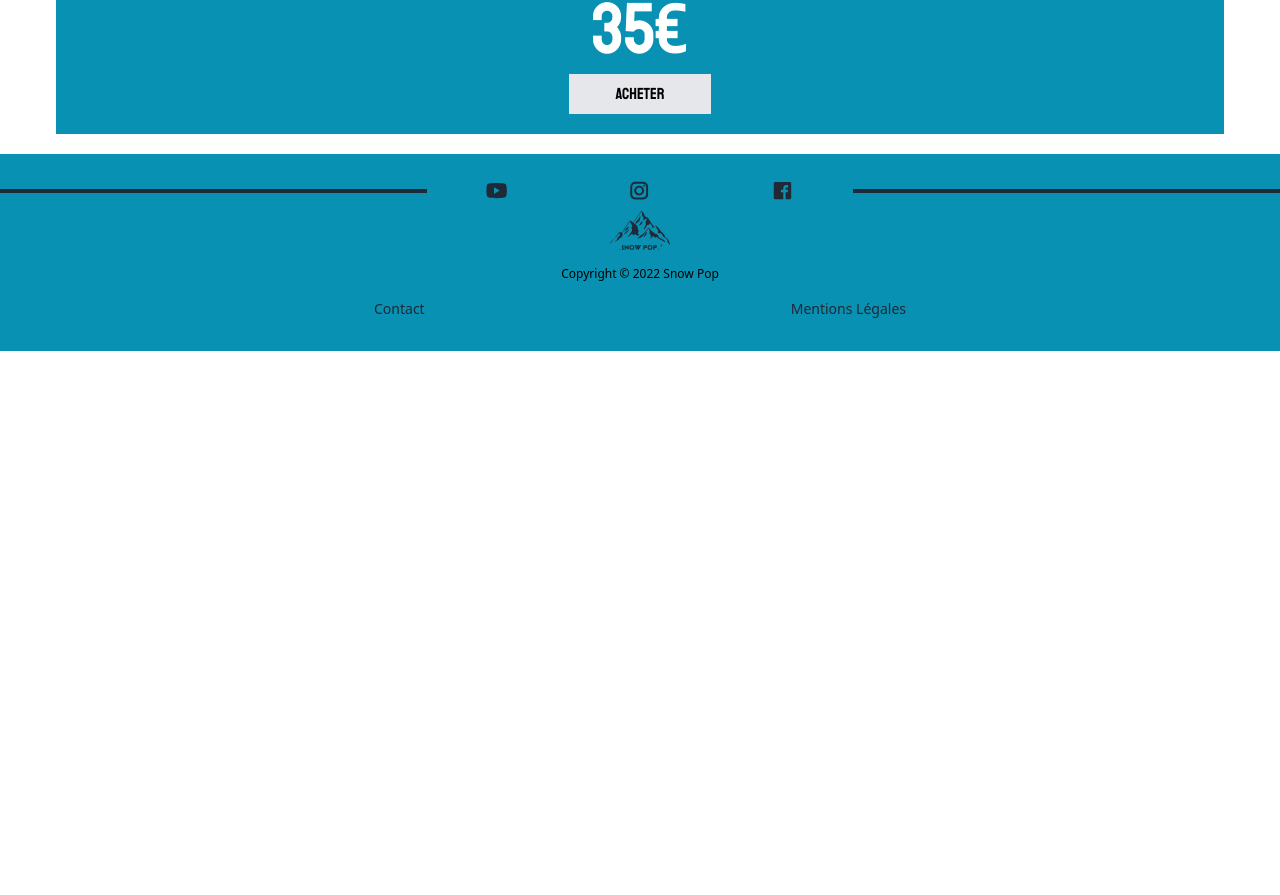
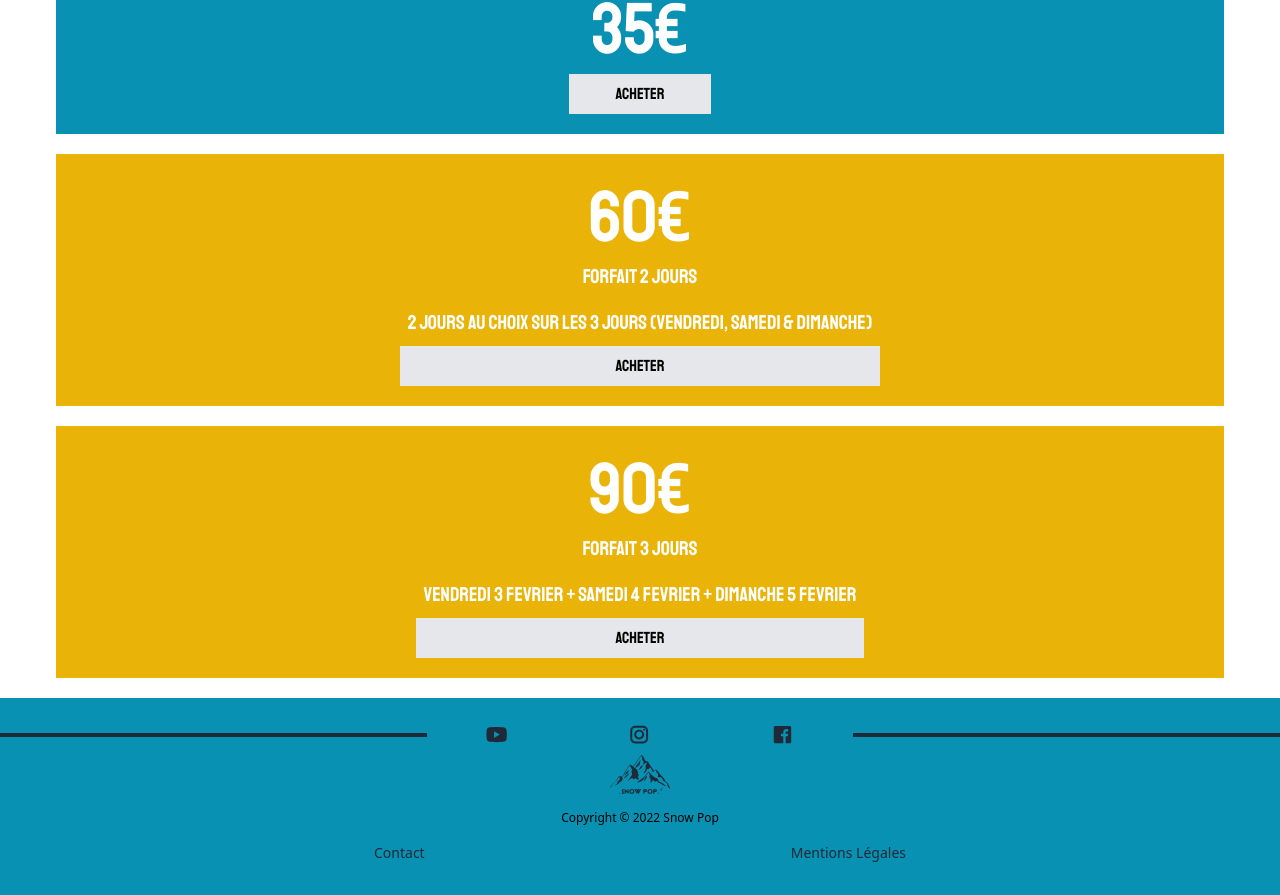
Before and after one commit to lavaine-iris/sae203, a Vue app: page /Billeterie in a window 1280 px wide. Shown: the part 838-1733 px from the top of the page. Before the commit the page ends 1189 px from the top, so only its background shows below. Built offline with nearby package versions, Linux system fonts and the light colour scheme.

Commit message:
Deuxième Card Billeterie

```diff
--- /dev/null
+++ b/src/components/CardBilleterie.vue
@@ -0,0 +1,32 @@
+<template>
+      <div class="grid place-content-center bg-yellow-500 m-5 p-5 mx-14">
+
+    <p class="text-white font-staatliches text-7xl text-center p-2">
+      {{ price }}
+    </p>
+    <div class="font-staatliches mb-2 text-white text-lg text-center"> {{ nom }} </div>
+    <p class="text-white font-staatliches text-lg text-center p-2">
+    {{ description }}</p>
+    <button class="bg-gray-200 font-staatliches py-2 px-8 text-center">Acheter</button>
+  </div>
+</template>
+
+  <script>
+export default {
+  props: {
+    nom: {
+      type: String,
+      default: "Forfait 2 jours",
+    },
+    price: {
+      type: String,
+      default: "60€",
+    },
+    description: {
+      type: String,
+      default: "2 JOURS AU CHOIX SUR LES 3 JOURS (VENDREDI, SAMEDI & DIMANCHE)",
+    },
+  },
+  components: {},
+};
+</script>
--- a/src/views/ArtisteView.vue
+++ b/src/views/ArtisteView.vue
@@ -8,8 +8,8 @@
       <div class="h-1 w-1/3 bg-yellow-500"></div>
     </div>
 
-    <h2 class="font-staatliches text-xl">Nekfeu</h2>
-    <img src="/public/images/nekfeu.webp" alt="Nekfeu" />
+    <h2 class="font-staatliches text-xl m-2">Nekfeu</h2>
+    <img class="p-5" src="/public/images/nekfeu.webp" alt="Nekfeu" />
     <h3 class="font-semibold m-6">Un artiste aux multiples talents</h3>
     <p class="m-4">
       Que ce soit dans sa carrière solo, avec ses différents groupes ou au cinéma, Nekfeu semble transformer tout ce qu’il touche en or.
@@ -17,7 +17,7 @@
       avec des collaborations sortant de son univers musical. Feu comprend ainsi le titre Reuf en featuring avec Ed Sheeran, Cyborg compte
       les chansons Avant tu riais avec Clara Luciani et Nekketsu avec la chanteuse japonaise Crystal Kay, et Les Étoiles vagabondes inclut
       Dans l’univers, une collaboration avec Vanessa Paradis. Nekfeu doit aussi son succès à son grand sens de l’autopromotion, lui qui
-      parvient à créer la surprise auprès de ses fans et à les tenir en haleine avec les sorties de ses albums.
+      parvient à créer la surp  rise auprès de ses fans et à les tenir en haleine avec les sorties de ses albums.
     </p>
     <h3 class="font-semibold m-6">Les derniers albums de Nekfeu</h3>
     <div class="flex flex-col gap-8 p-12">
@@ -28,13 +28,14 @@
 
     <h3 class="font-semibold m-6">Les titres les plus écoutés de Nekfeu</h3>
     <img class="mx-auto" src="../assets/video.webp" alt="Vidéo youtube Nekfeu" />
-    <p>
+    <p class="m-4">
       “On verra” fait partie des quatre titres de Nekfeu dans le classement. Les trois autres sont issus de son dernier opus : “Dans
       l’univers”, “Elle pleut” et “Tricheur”. Les trois titres les plus streamés de “Les étoiles vagabondes”.
     </p>
-    <a href="./Billeterie"><button class="rounded bg-cyan-600 py-2 px-4 font-staatliches text-2xl text-white">
+
+    <button class="rounded-md bg-cyan-600 py-2 px-4 font-staatliches text-2xl text-white"><a href="./Billeterie">
       Billeterie
-    </button></a>
+    </a></button>
   </main>
 </template>
 
--- a/src/views/BilleterieView.vue
+++ b/src/views/BilleterieView.vue
@@ -11,15 +11,18 @@
     <CardBillet />
     <CardBillet :nom="'Samedi 4 février'" />
     <CardBillet :nom="'Dimanche 5 février'" />
+    <CardBilleterie />
+    <CardBilleterie :nom="'Forfait 3 jours'" :price="'90€'" :description="'VENDREDI 3 FEVRIER + SAMEDI 4 FEVRIER + DIMANCHE 5 FEVRIER'" />
   </main>
 </template>
 
 <script>
 import CardBillet from "../components/CardBillet.vue";
+import CardBilleterie from "../components/CardBilleterie.vue";
 
 export default {
   components: {
-    CardBillet,
+    CardBillet, CardBilleterie
   },
   data() {
     return {};
```
